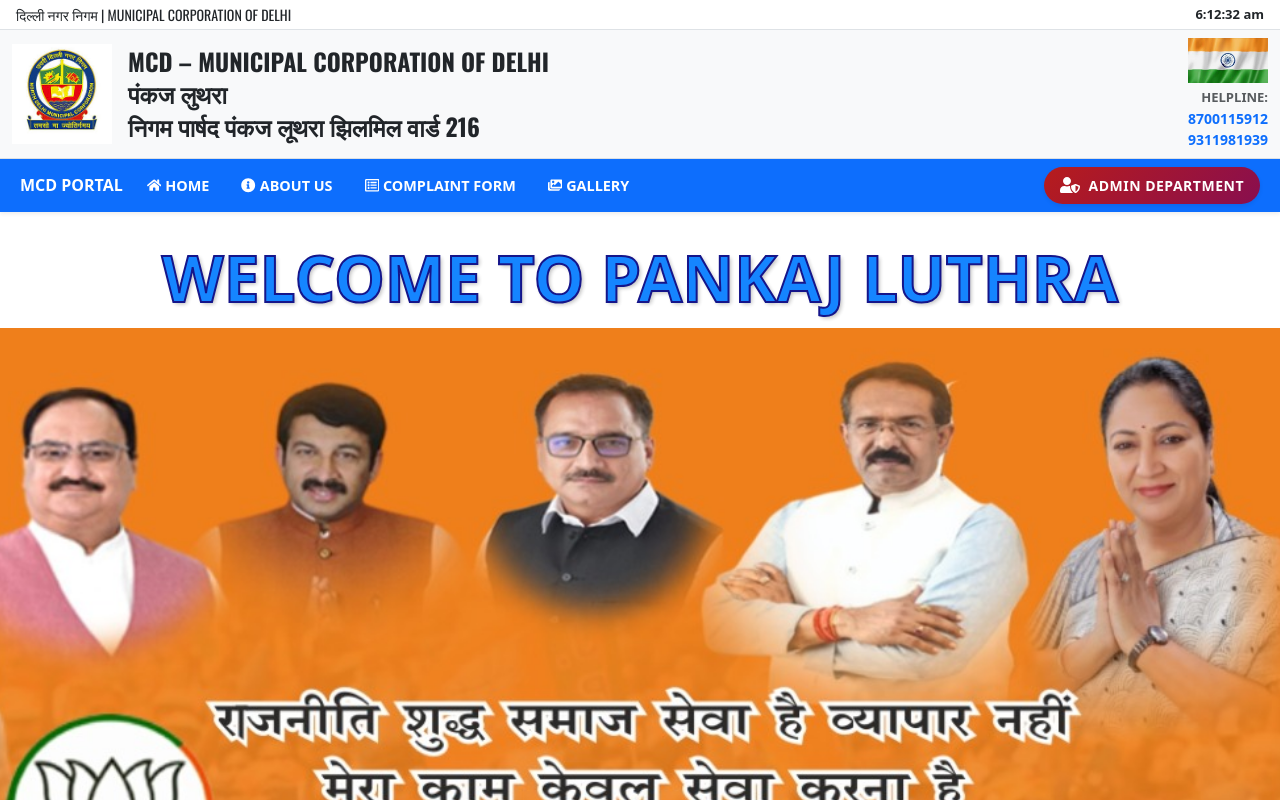
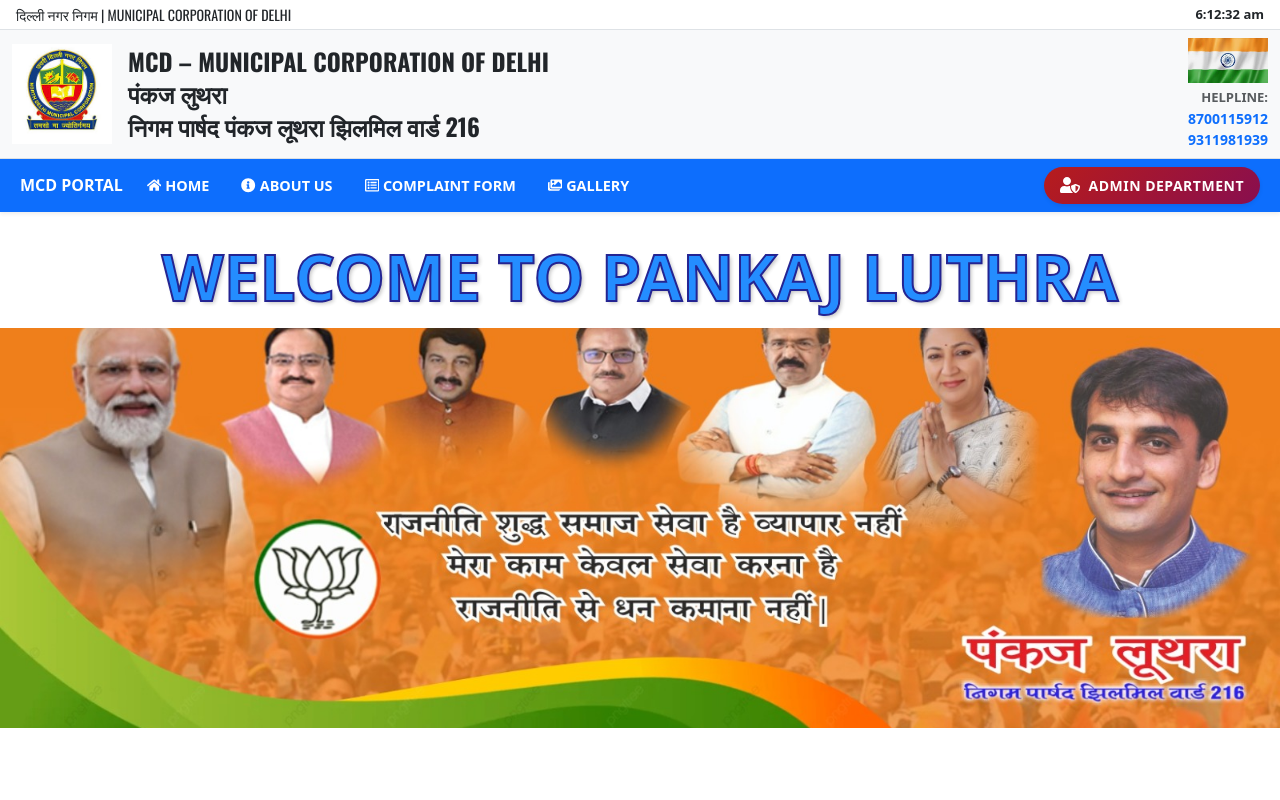
Before and after one commit to DiveshSachdeva12/MCD-OFFICE, a React (Vite) app in the folder frontend/: page / in a window 1280 px wide. Shown: the top 800 px of the page. Built offline with nearby package versions, Linux system fonts and the light colour scheme.

Commit message:
all forms and heading update

```diff
--- a/frontend/src/pages/Home.css
+++ b/frontend/src/pages/Home.css
@@ -31,7 +31,7 @@
 
 .banner-img {
   width: 100%;
-  height: 100vh;           /* Full screen height */
-  object-fit: cover;       /* Crop but fill container */
+  height: 400px;      /* Adjust this value for less space */
+  object-fit: cover;  /* Ensures image fills without distortion */
   display: block;
 }
```
